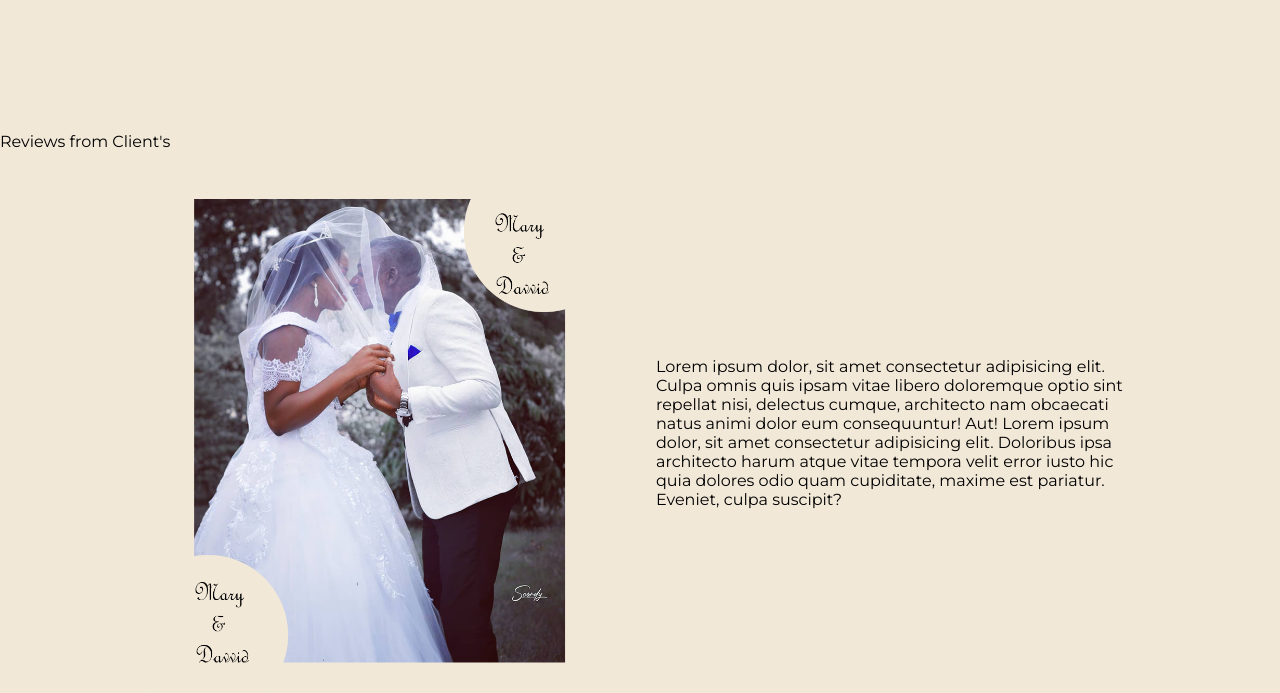
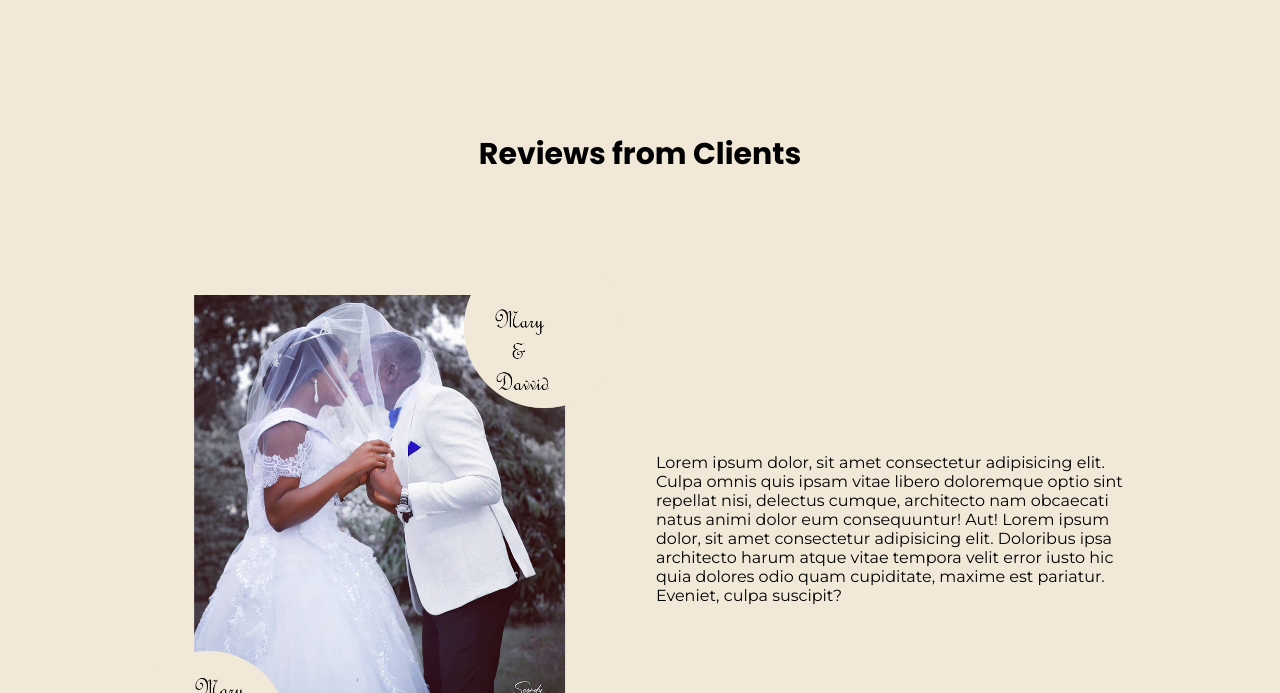
Before and after one commit to abrusu-collins/Scordy-Shots, a plain HTML site: page index.html in a window 1280 px wide. Shown: the part 6760-7453 px from the top of the page. Drawn offline with Linux system fonts and the light colour scheme.

Commit message:
reviews done

```diff
--- a/index.html
+++ b/index.html
@@ -81,7 +81,7 @@
     </div>
  </div>
  <div class="reviews">
-    <p class="reviews-title">Reviews from Client's</p>
+    <p class="reviews-title">Reviews from Clients</p>
     <div class="the-reviews">
         <div>
             <img src="./images/md.png" alt="">
--- a/sass/_reviews.scss
+++ b/sass/_reviews.scss
@@ -1,4 +1,10 @@
 .reviews{
+    & .reviews-title{
+        font-size: 30px;
+        font-family: "Poppins", sans-serif;
+        text-align: center;
+        margin: 70px 0;
+    }
     & .the-reviews{
         width: 80%;
         margin: auto;
```
Also changed, not shown: styles/index.css, 1 other file.
